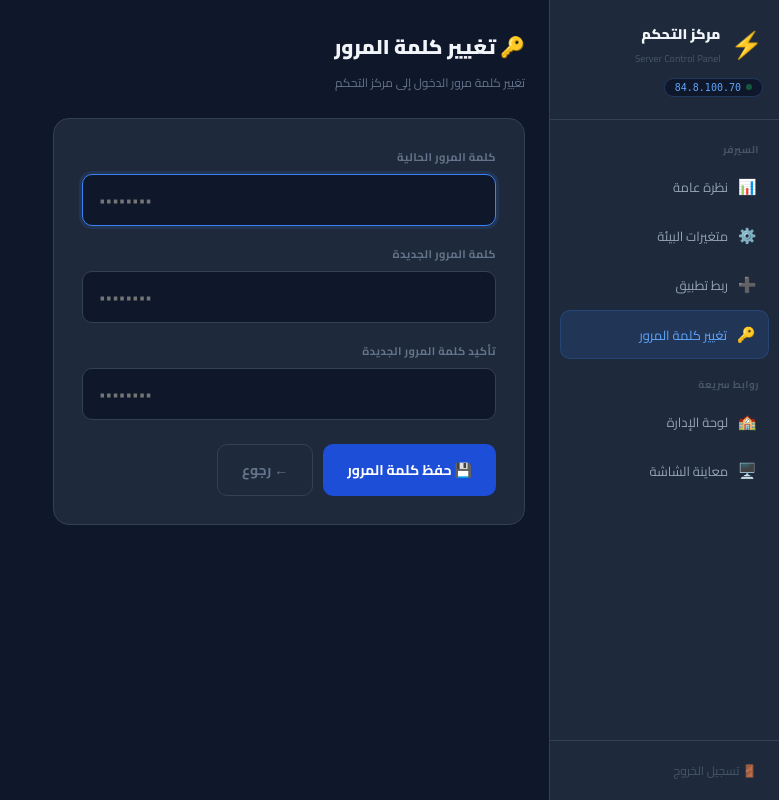
After one commit to moosahu/server-panel, a Python web app: template templates/server/change_password.html in a window 1280 px wide. The commit adds this page. Shown: the whole page, without its empty margins (501-1280 px from the left). Run offline with Jinja, Linux system fonts and the light colour scheme; the template is opened without the code that fills it, so the values that code supplies are empty.

Commit message:
Add change password page accessible from dashboard sidebar
Co-Authored-By: Claude Sonnet 4.6 <noreply@anthropic.com>

```diff
--- /dev/null
+++ b/templates/server/change_password.html
@@ -0,0 +1,133 @@
+<!DOCTYPE html>
+<html lang="ar" dir="rtl">
+<head>
+<meta charset="UTF-8">
+<title>تغيير كلمة المرور — مركز التحكم</title>
+<link href="https://fonts.googleapis.com/css2?family=Cairo:wght@400;600;700;900&display=swap" rel="stylesheet">
+<style>
+*{box-sizing:border-box;margin:0;padding:0}
+body{font-family:'Cairo',sans-serif;background:#0f172a;color:#e2e8f0;min-height:100vh}
+
+#sb{position:fixed;top:0;right:0;width:230px;height:100vh;
+  background:#1e293b;border-left:1px solid #334155;
+  display:flex;flex-direction:column;z-index:100}
+.sb-brand{padding:20px 16px;border-bottom:1px solid #334155}
+.sb-brand-row{display:flex;align-items:center;gap:10px}
+.sb-brand-icon{font-size:26px}
+.sb-brand-name{font-size:14px;font-weight:900;color:#f1f5f9}
+.sb-brand-sub{font-size:10px;color:#475569;margin-top:2px}
+.server-pill{display:inline-flex;align-items:center;gap:5px;
+  background:#0f172a;border:1px solid #1e3a5f;
+  border-radius:100px;padding:3px 10px;font-size:10px;
+  color:#60a5fa;margin-top:8px;font-family:monospace}
+.server-pill .dot{width:6px;height:6px;border-radius:50%;background:#22c55e;
+  animation:pulse 2s infinite}
+@keyframes pulse{0%,100%{opacity:1}50%{opacity:.3}}
+nav{flex:1;padding:12px 10px}
+.nav-section{font-size:10px;color:#475569;font-weight:700;
+  padding:8px 10px 4px;text-transform:uppercase;letter-spacing:.5px}
+nav a{display:flex;align-items:center;gap:9px;padding:9px 12px;
+  border-radius:10px;color:#94a3b8;text-decoration:none;
+  font-size:13px;margin-bottom:2px;transition:.15s}
+nav a:hover{background:#0f172a;color:#e2e8f0}
+nav a.active{background:rgba(59,130,246,.15);color:#60a5fa;
+  border:1px solid rgba(59,130,246,.2)}
+nav a .ni{font-size:15px;width:20px;text-align:center}
+.sb-foot{padding:12px 14px;border-top:1px solid #334155}
+.sb-foot a{display:flex;align-items:center;gap:7px;color:#475569;
+  text-decoration:none;font-size:12px;padding:6px 8px;border-radius:8px;transition:.15s}
+.sb-foot a:hover{color:#f87171;background:rgba(239,68,68,.08)}
+
+#ct{margin-right:230px;padding:28px 24px;max-width:520px}
+.page-title{font-size:20px;font-weight:900;color:#f1f5f9;margin-bottom:6px}
+.page-sub{font-size:12px;color:#64748b;margin-bottom:24px}
+.card{background:#1e293b;border:1px solid #334155;border-radius:16px;padding:28px}
+.form-group{margin-bottom:18px}
+label{display:block;font-size:11px;color:#64748b;font-weight:700;
+  margin-bottom:7px;text-transform:uppercase;letter-spacing:.4px}
+input[type=password]{width:100%;padding:12px 16px;
+  background:#0f172a;border:1.5px solid #334155;
+  border-radius:10px;color:#f1f5f9;
+  font-family:'Cairo',sans-serif;font-size:14px;
+  outline:none;transition:.2s;direction:ltr}
+input[type=password]:focus{border-color:#3b82f6;box-shadow:0 0 0 3px rgba(59,130,246,.12)}
+.btn{padding:12px 24px;border-radius:10px;font-family:'Cairo',sans-serif;
+  font-size:14px;font-weight:700;cursor:pointer;border:none;
+  display:inline-flex;align-items:center;gap:6px;transition:.15s;text-decoration:none}
+.btn-primary{background:#1d4ed8;color:#fff}
+.btn-primary:hover{background:#2563eb}
+.btn-ghost{background:transparent;color:#64748b;border:1px solid #334155}
+.btn-ghost:hover{background:#0f172a;color:#e2e8f0}
+.btns{display:flex;gap:10px;margin-top:24px}
+.alert-err{background:rgba(239,68,68,.1);color:#fca5a5;
+  border:1px solid rgba(239,68,68,.25);border-radius:10px;
+  padding:12px 16px;font-size:13px;margin-bottom:20px;
+  display:flex;align-items:center;gap:8px}
+.alert-ok{background:rgba(34,197,94,.1);color:#4ade80;
+  border:1px solid rgba(34,197,94,.25);border-radius:10px;
+  padding:12px 16px;font-size:13px;margin-bottom:20px;
+  display:flex;align-items:center;gap:8px}
+</style>
+</head>
+<body>
+
+<div id="sb">
+  <div class="sb-brand">
+    <div class="sb-brand-row">
+      <span class="sb-brand-icon">⚡</span>
+      <div>
+        <div class="sb-brand-name">مركز التحكم</div>
+        <div class="sb-brand-sub">Server Control Panel</div>
+      </div>
+    </div>
+    <div class="server-pill"><span class="dot"></span>84.8.100.70</div>
+  </div>
+  <nav>
+    <div class="nav-section">السيرفر</div>
+    <a href="{{ url_for('dashboard') }}"><span class="ni">📊</span> نظرة عامة</a>
+    <a href="{{ url_for('env') }}"><span class="ni">⚙️</span> متغيرات البيئة</a>
+    <a href="{{ url_for('new_app') }}"><span class="ni">➕</span> ربط تطبيق</a>
+    <a href="{{ url_for('change_password') }}" class="active"><span class="ni">🔑</span> تغيير كلمة المرور</a>
+    <div class="nav-section" style="margin-top:8px">روابط سريعة</div>
+    <a href="/cp" target="_blank"><span class="ni">🏫</span> لوحة الإدارة</a>
+    <a href="/" target="_blank"><span class="ni">🖥️</span> معاينة الشاشة</a>
+  </nav>
+  <div class="sb-foot">
+    <a href="{{ url_for('logout') }}">🚪 تسجيل الخروج</a>
+  </div>
+</div>
+
+<div id="ct">
+  <div class="page-title">🔑 تغيير كلمة المرور</div>
+  <div class="page-sub">تغيير كلمة مرور الدخول إلى مركز التحكم</div>
+
+  <div class="card">
+    {% if error %}
+    <div class="alert-err">🔒 {{ error }}</div>
+    {% endif %}
+    {% if saved %}
+    <div class="alert-ok">✓ تم تغيير كلمة المرور بنجاح</div>
+    {% endif %}
+
+    <form method="POST">
+      <div class="form-group">
+        <label>كلمة المرور الحالية</label>
+        <input type="password" name="current" placeholder="••••••••" autofocus>
+      </div>
+      <div class="form-group">
+        <label>كلمة المرور الجديدة</label>
+        <input type="password" name="new_pw" placeholder="••••••••">
+      </div>
+      <div class="form-group">
+        <label>تأكيد كلمة المرور الجديدة</label>
+        <input type="password" name="confirm" placeholder="••••••••">
+      </div>
+      <div class="btns">
+        <button type="submit" class="btn btn-primary">💾 حفظ كلمة المرور</button>
+        <a href="{{ url_for('dashboard') }}" class="btn btn-ghost">← رجوع</a>
+      </div>
+    </form>
+  </div>
+</div>
+</body>
+</html>
--- a/templates/server/dashboard.html
+++ b/templates/server/dashboard.html
@@ -168,6 +168,7 @@ select{background:#0f172a;border:1px solid #334155;color:#e2e8f0;
     <a href="{{ url_for('dashboard') }}" class="active"><span class="ni">📊</span> نظرة عامة</a>
     <a href="{{ url_for('env') }}"><span class="ni">⚙️</span> متغيرات البيئة</a>
     <a href="{{ url_for('new_app') }}"><span class="ni">➕</span> ربط تطبيق</a>
+    <a href="{{ url_for('change_password') }}"><span class="ni">🔑</span> تغيير كلمة المرور</a>
 
     <div class="nav-section" style="margin-top:8px">التطبيقات</div>
     {% for ap in apps %}
```
Also changed, not shown: app.py (+24 -0 lines).
